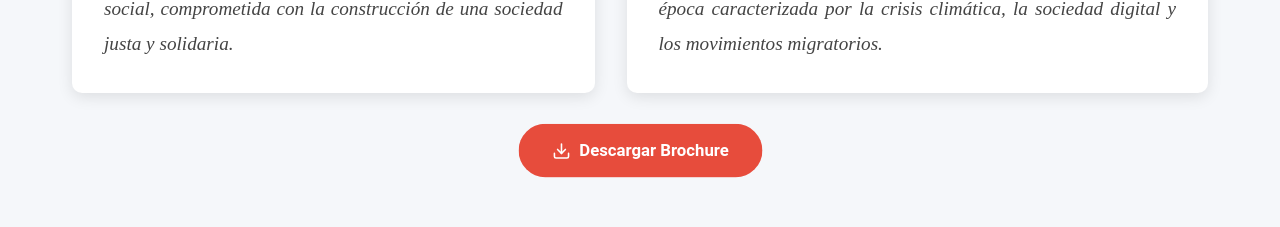
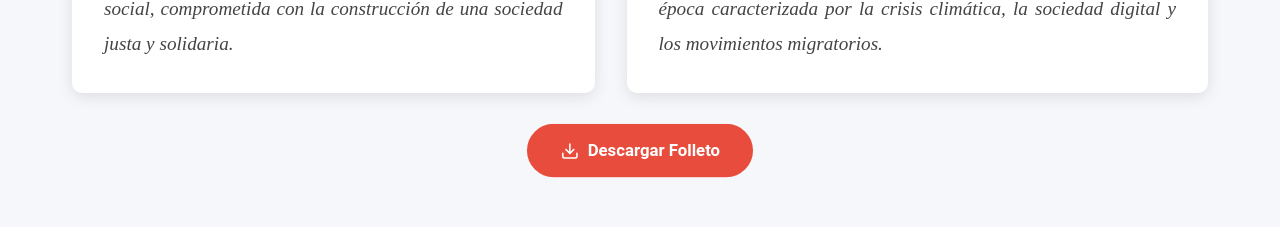
Before and after one commit to BrunDeLaFuente/trabajo-social, a React (Vite) app in the folder frontend/: page /nuestra-carrera in a window 1280 px wide. Shown: the part 2620-2847 px from the top of the page. Built offline with nearby package versions, Linux system fonts and the light colour scheme; no server answers.

Commit message:
cambiando a folleto

```diff
--- a/frontend/src/pages/public/Generalidades/NuestraCarrera.jsx
+++ b/frontend/src/pages/public/Generalidades/NuestraCarrera.jsx
@@ -159,7 +159,7 @@ export default function NuestraCarrera() {
             </FlexRow>
             <DownloadButton href={pdfFile} download>
               <Download size={18} />
-              Descargar Brochure
+              Descargar Folleto
             </DownloadButton>
           </SectionContent>
         </Container>
```
